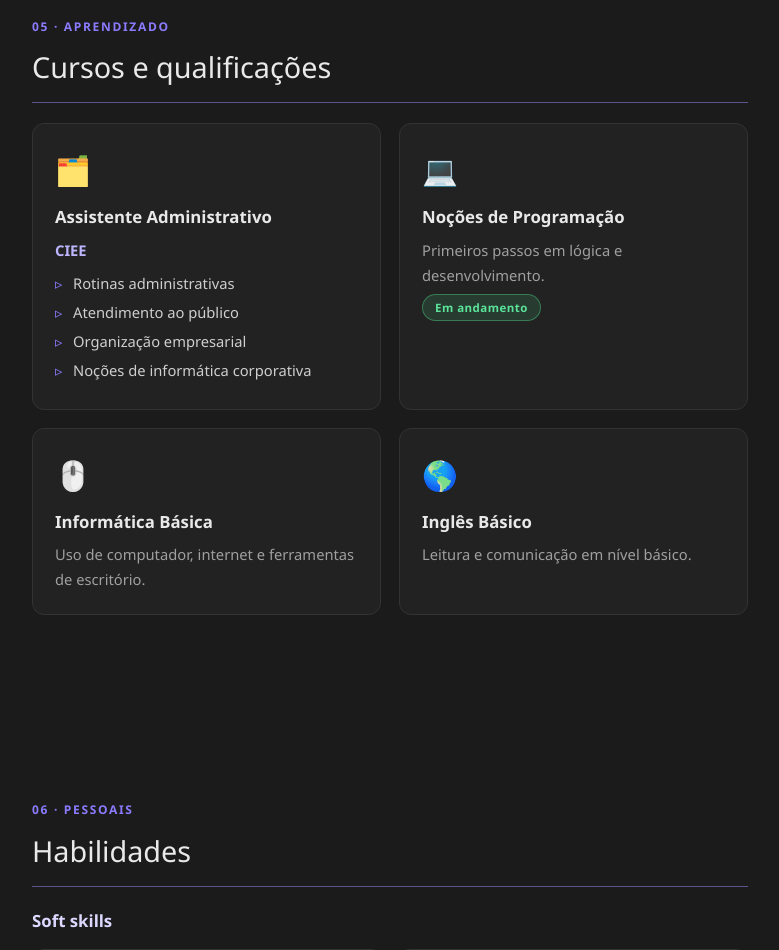
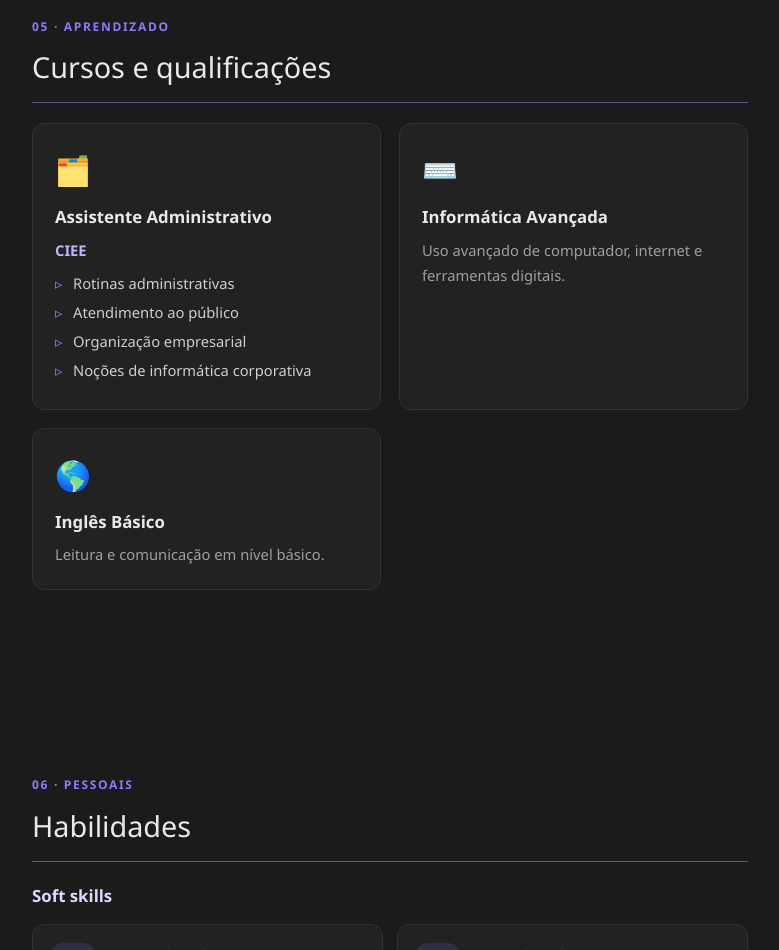
Before and after one commit to jao-stack-creator/Portf-lio-, a plain HTML site: page index.html in a window 1280 px wide. Shown: the part 4860-5810 px from the top of the page, without its empty margins (250-1029 px from the left). Drawn offline with Linux system fonts and the light colour scheme.

Commit message:
Troca informática básica por avançada e remove noções de programação

```diff
--- a/index.html
+++ b/index.html
@@ -206,16 +206,10 @@
             <li>Noções de informática corporativa</li>
           </ul>
         </article>
-        <article class="item">
-          <span class="emoji">💻</span>
-          <h3>Noções de Programação</h3>
-          <p>Primeiros passos em lógica e desenvolvimento.</p>
-          <span class="badge now">Em andamento</span>
-        </article>
-        <article class="item">
-          <span class="emoji">🖱️</span>
-          <h3>Informática Básica</h3>
-          <p>Uso de computador, internet e ferramentas de escritório.</p>
+                <article class="item">
+          <span class="emoji">⌨️</span>
+          <h3>Informática Avançada</h3>
+          <p>Uso avançado de computador, internet e ferramentas digitais.</p>
         </article>
         <article class="item">
           <span class="emoji">🌎</span>
```
